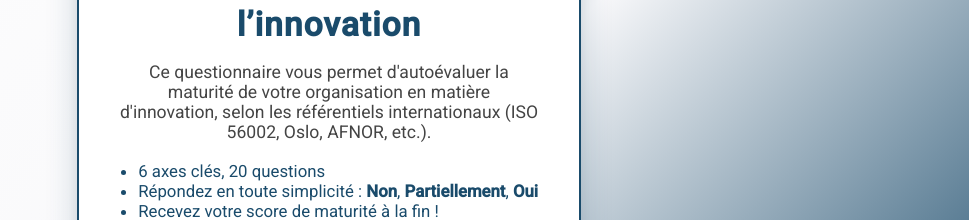
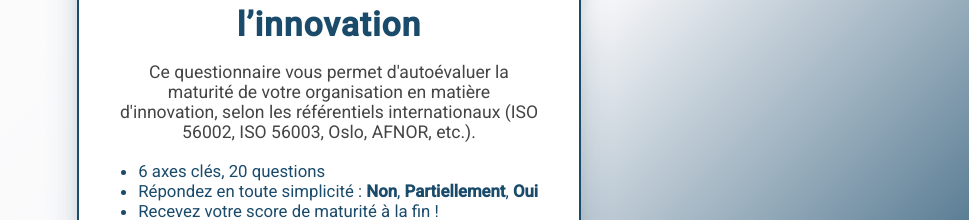
Before and after one commit to ReliefApplications/questionnaire-innovation, an Angular app: page / in a window 1280 px wide. Shown: the part 343-563 px from the top of the page, without its empty margins (311-1280 px from the left). Built offline with nearby package versions, Linux system fonts and the light colour scheme.

Commit message:
cleaned some console logs

```diff
--- a/src/app/survey/survey.component.html
+++ b/src/app/survey/survey.component.html
@@ -7,7 +7,7 @@
 
     <h1>Auto-évaluation de l’innovation</h1>
     <p>
-      Ce questionnaire vous permet d'autoévaluer la maturité de votre organisation en matière d'innovation, selon les référentiels internationaux (ISO 56002, Oslo, AFNOR, etc.).
+      Ce questionnaire vous permet d'autoévaluer la maturité de votre organisation en matière d'innovation, selon les référentiels internationaux (ISO 56002, ISO 56003, Oslo, AFNOR, etc.).
     </p>
     <ul>
       <li>6 axes clés, 20 questions</li>
--- a/src/app/survey/survey.component.ts
+++ b/src/app/survey/survey.component.ts
@@ -176,8 +176,8 @@ export class SurveyComponent {
       headers: { 'Content-Type': 'application/x-www-form-urlencoded' },
       responseType: 'text'
     }).subscribe({
-      next: () => console.log('Form submitted to Google Form successfully ✅'),
-      error: (err) => console.error('Error submitting form:', err)
+      next: () => {},
+      error: (err) => {}
     });
   }
 
```
